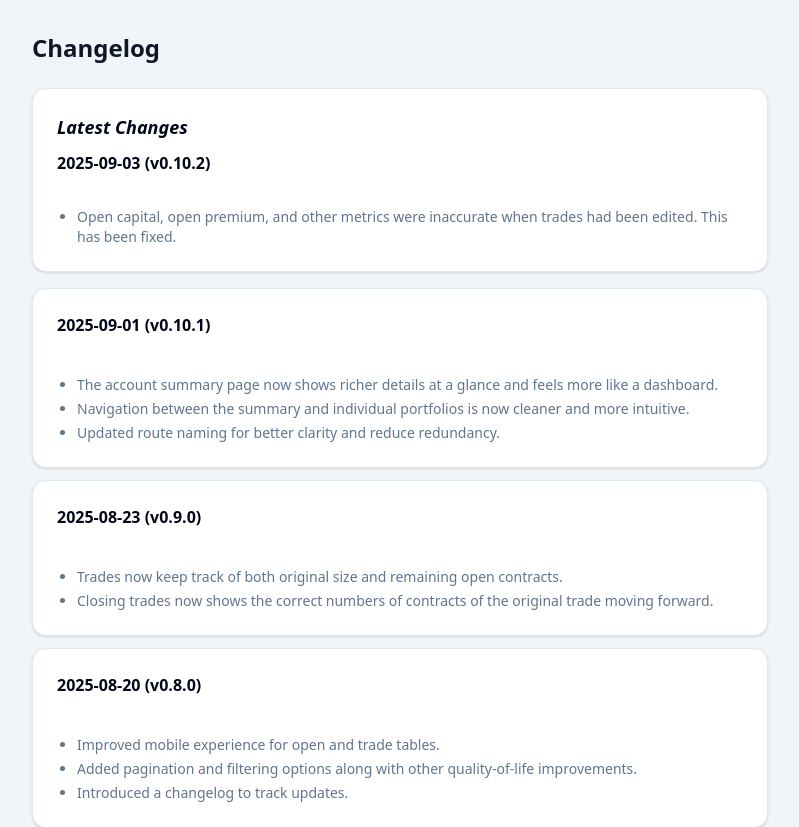
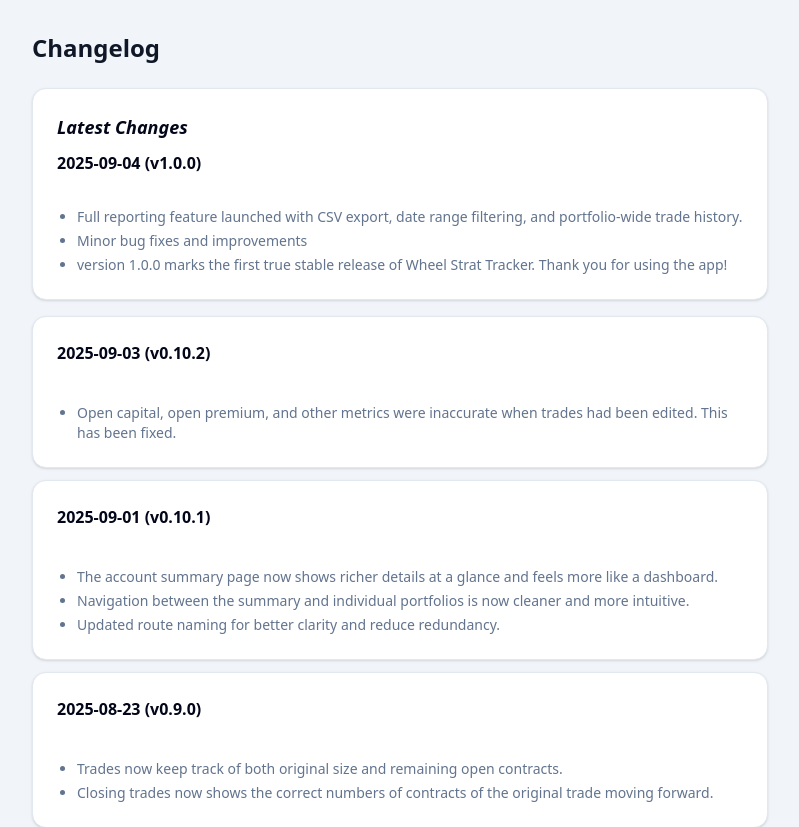
Before and after one commit to boostmx/wheel-strat-tracker, a Next.js app: page /changelog in a window 1280 px wide. Shown: the top 827 px of the page, without its empty margins (240-1039 px from the left). Built offline with nearby package versions, Linux system fonts and the light colour scheme; no server answers.

Commit message:
fix: added changelog updates and switched theming to default to light to avoid inconsistent theming

```diff
--- a/src/components/app-providers.tsx
+++ b/src/components/app-providers.tsx
@@ -8,8 +8,7 @@ export function AppProviders({ children }: { children: React.ReactNode }) {
   return (
     <ThemeProvider
       attribute="class" // adds/removes 'dark' class on <html>
-      defaultTheme="system" // or "light" if you prefer
-      enableSystem // respect OS theme
+      defaultTheme="light" // or "light" if you prefer
       storageKey="wheeltracker.theme" // optional, but makes it explicit/stable
       disableTransitionOnChange // prevents color-flash
     >
--- a/src/data/changelog.ts
+++ b/src/data/changelog.ts
@@ -5,6 +5,15 @@ export interface ChangelogEntry {
 }
 
 export const changelog: ChangelogEntry[] = [
+  {
+    date: "2025-09-04",
+    version: "v1.0.0",
+    highlights: [
+      "Full reporting feature launched with CSV export, date range filtering, and portfolio-wide trade history.",
+      "Minor bug fixes and improvements",
+      "version 1.0.0 marks the first true stable release of Wheel Strat Tracker. Thank you for using the app!",
+    ],
+  },
   {
     date: "2025-09-03",
     version: "v0.10.2",
```
